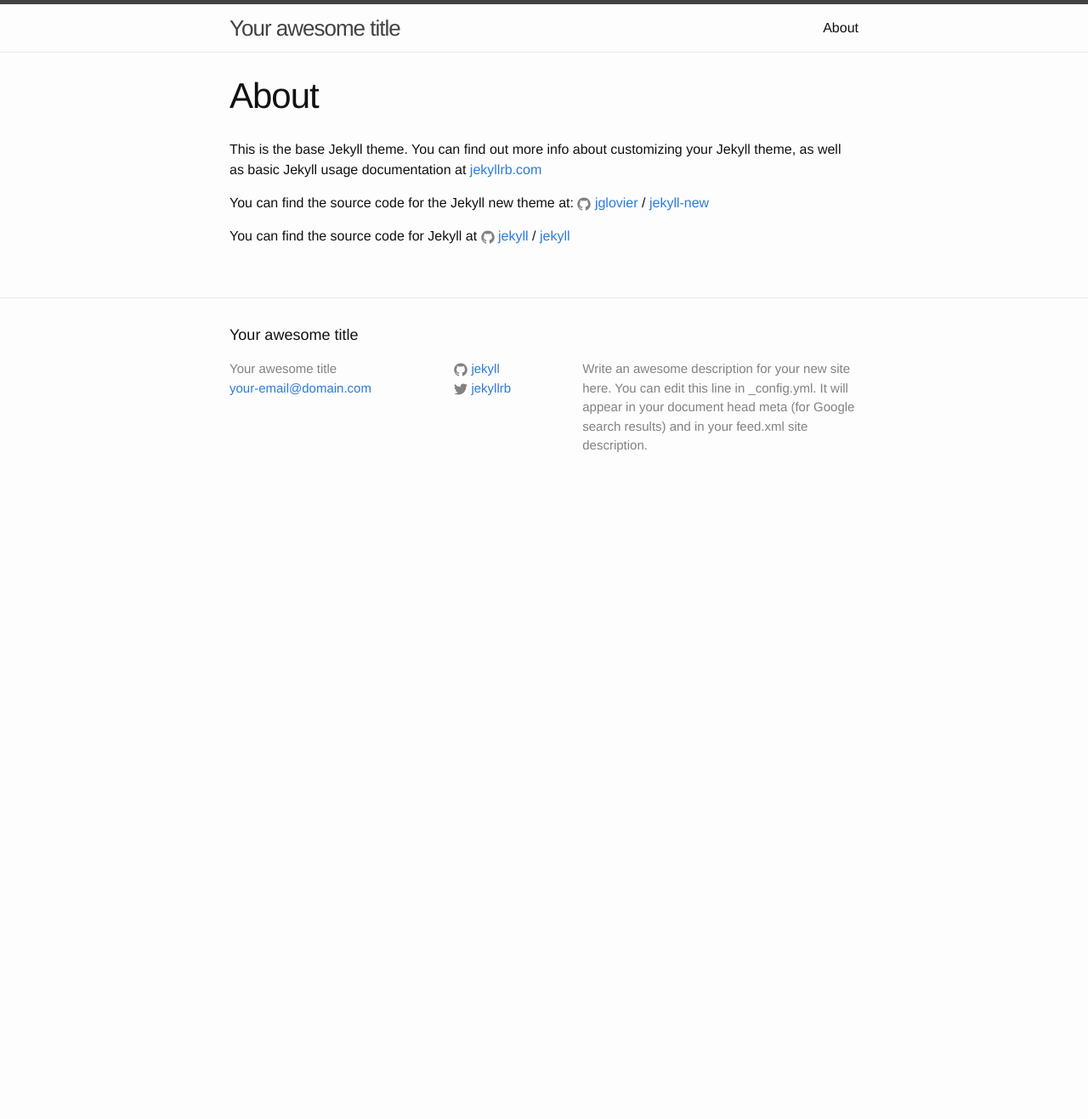
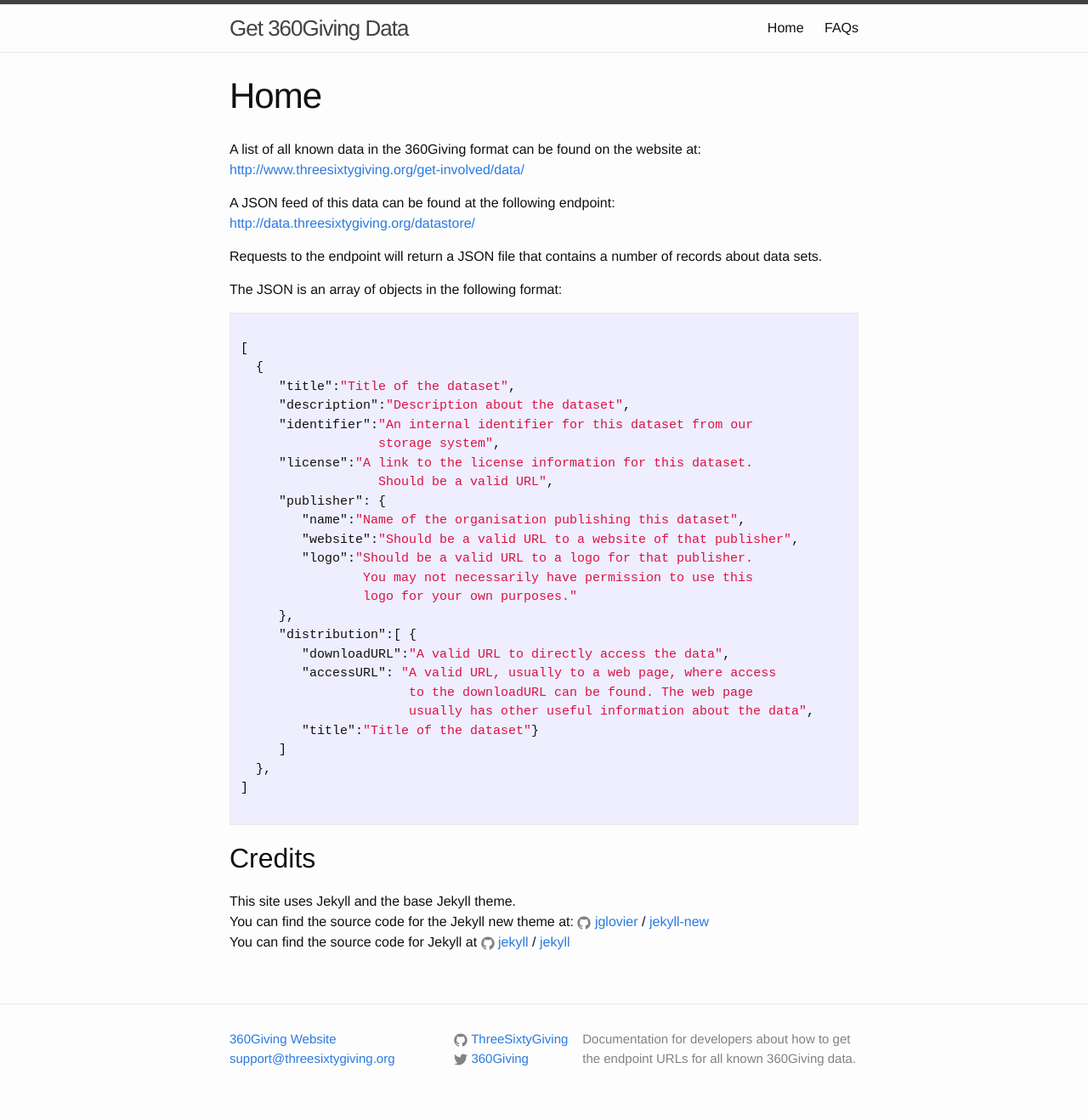
Before and after one commit to ThreeSixtyGiving/getdata, a Jekyll site: the page built from index.md, in a window 1280 px wide. Shown: the whole page at 85% size. Built offline with Jekyll 4.4.1, drawn with Linux system fonts in a browser that asks for light colours; before the commit the page ends 900 px from its top, so only the background shows below that.

Commit message:
First creation of actual documentation

```diff
--- a/_config.yml
+++ b/_config.yml
@@ -6,16 +6,17 @@
 # 'jekyll serve'. If you change this file, please restart the server process.
 
 # Site settings
-title: Your awesome title
-email: your-email@domain.com
+title: Get 360Giving Data
+email: support@threesixtygiving.org
+main_website_url: http://threesixtygiving.org
+main_website: 360Giving Website
 description: > # this means to ignore newlines until "baseurl:"
-  Write an awesome description for your new site here. You can edit this
-  line in _config.yml. It will appear in your document head meta (for
-  Google search results) and in your feed.xml site description.
+  Documentation for developers about how to get the endpoint URLs
+  for all known 360Giving data.
 baseurl: "/getdata" # the subpath of your site, e.g. /blog
-url: "http://yourdomain.com" # the base hostname & protocol for your site
-twitter_username: jekyllrb
-github_username:  jekyll
+url: "http://threesixtygiving.github.io" # the base hostname & protocol for your site
+twitter_username: 360Giving
+github_username: ThreeSixtyGiving
 
 # Build settings
 markdown: kramdown
--- a/_includes/footer.html
+++ b/_includes/footer.html
@@ -2,12 +2,10 @@
 
   <div class="wrapper">
 
-    <h2 class="footer-heading">{{ site.title }}</h2>
-
     <div class="footer-col-wrapper">
       <div class="footer-col footer-col-1">
         <ul class="contact-list">
-          <li>{{ site.title }}</li>
+          <li><a href="{{ site.main_website_url }}">{{ site.main_website }}</a></li>
           <li><a href="mailto:{{ site.email }}">{{ site.email }}</a></li>
         </ul>
       </div>
--- a/_includes/header.html
+++ b/_includes/header.html
@@ -14,11 +14,8 @@
       </a>
 
       <div class="trigger">
-        {% for my_page in site.pages %}
-          {% if my_page.title %}
-          <a class="page-link" href="{{ my_page.url | prepend: site.baseurl }}">{{ my_page.title }}</a>
-          {% endif %}
-        {% endfor %}
+          <a class="page-link" href="{{ site.baseurl }}/">Home</a>
+          <a class="page-link" href="{{ site.baseurl }}/faq">FAQs</a>
       </div>
     </nav>
 
--- a/index.md
+++ b/index.md
@@ -1,15 +1,53 @@
 ---
 layout: page
-title: About
+title: Home
 permalink: /
 ---
 
-This is the base Jekyll theme. You can find out more info about customizing your Jekyll theme, as well as basic Jekyll usage documentation at [jekyllrb.com](http://jekyllrb.com/)
+A list of all known data in the 360Giving format can be found on the website at: [http://www.threesixtygiving.org/get-involved/data/](http://www.threesixtygiving.org/get-involved/data/)
 
+A JSON feed of this data can be found at the following endpoint:
+[http://data.threesixtygiving.org/datastore/](http://data.threesixtygiving.org/datastore/)
+
+Requests to the endpoint will return a JSON file that contains a number of records about data sets.
+
+The JSON is an array of objects in the following format:
+
+~~~json
+
+[
+  {
+     "title":"Title of the dataset",
+     "description":"Description about the dataset",
+     "identifier":"An internal identifier for this dataset from our
+                  storage system",
+     "license":"A link to the license information for this dataset.
+                  Should be a valid URL",
+     "publisher": {
+        "name":"Name of the organisation publishing this dataset",
+        "website":"Should be a valid URL to a website of that publisher",
+        "logo":"Should be a valid URL to a logo for that publisher.
+                You may not necessarily have permission to use this
+                logo for your own purposes."
+     },
+     "distribution":[ {
+        "downloadURL":"A valid URL to directly access the data",
+        "accessURL": "A valid URL, usually to a web page, where access
+                      to the downloadURL can be found. The web page
+                      usually has other useful information about the data",
+        "title":"Title of the dataset"}
+     ]
+  },
+]
+
+~~~
+
+
+## Credits
+This site uses Jekyll and the base Jekyll theme.
 You can find the source code for the Jekyll new theme at:
 {% include icon-github.html username="jglovier" %} /
 [jekyll-new](https://github.com/jglovier/jekyll-new)
-
 You can find the source code for Jekyll at
 {% include icon-github.html username="jekyll" %} /
 [jekyll](https://github.com/jekyll/jekyll)
```
Also changed, not shown: faq.md (added, +24 -0 lines).
